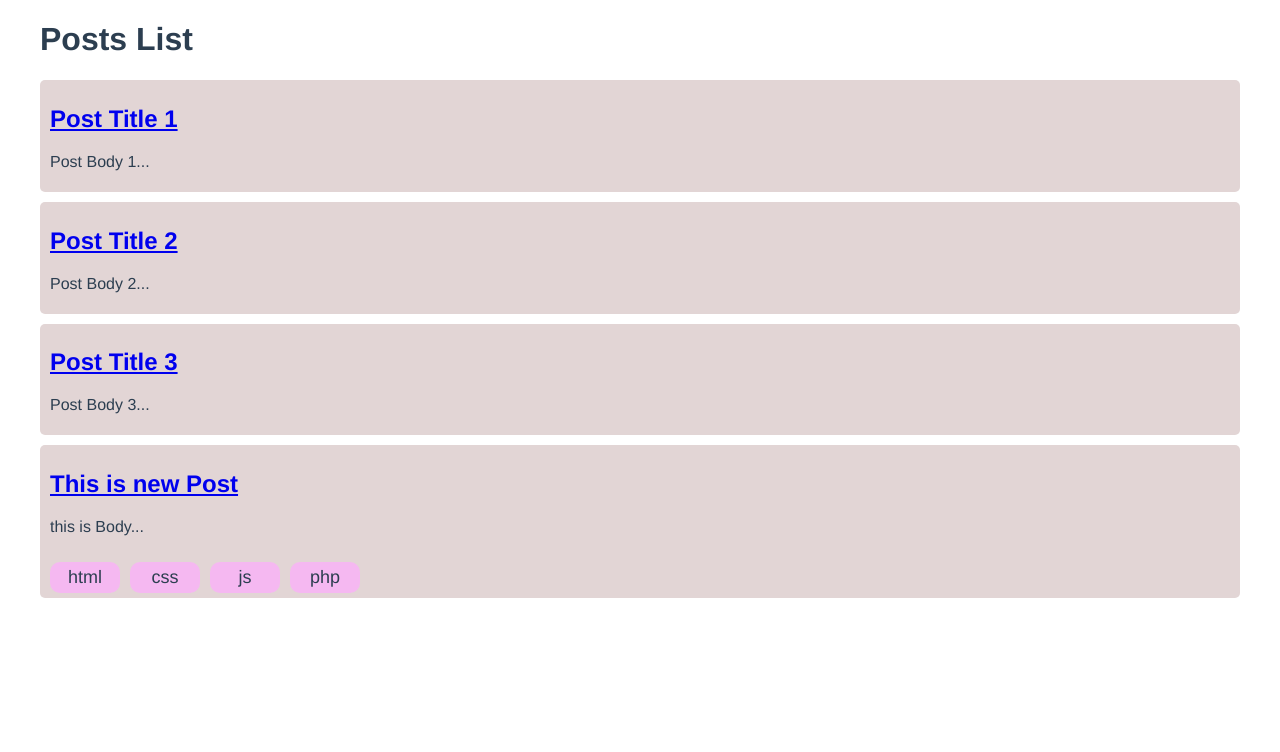
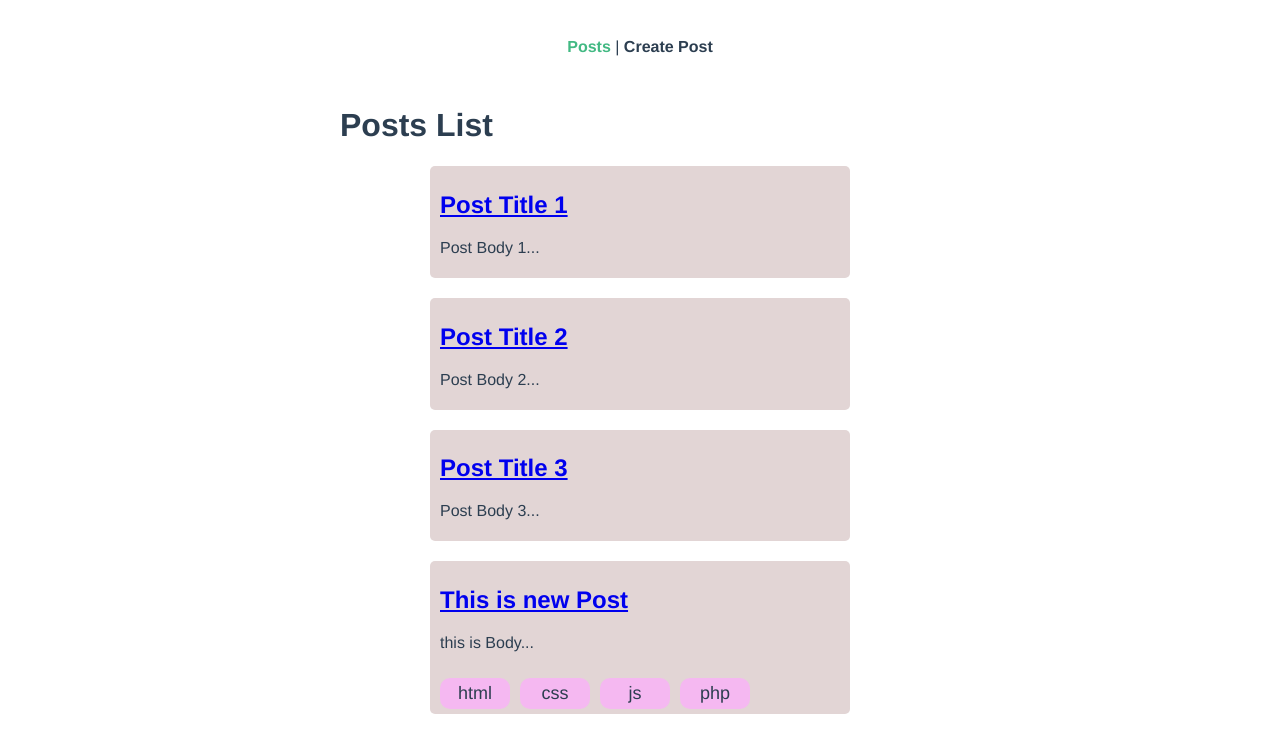
Before and after one commit to r1d3rzz/composition-api, a Vue app: page / in a window 1280 px wide. Shown: the top 752 px of the page. Built offline with nearby package versions, Linux system fonts and the light colour scheme; data requests are answered from the project's data file.

Commit message:
create post detail ui and remove fake await loading

```diff
--- a/src/App.vue
+++ b/src/App.vue
@@ -1,6 +1,14 @@
 <template>
+  <NavbarView />
   <router-view />
 </template>
+
+<script>
+import NavbarView from "./components/NavbarView";
+export default {
+  components: { NavbarView },
+};
+</script>
 
 <style>
 #app {
@@ -18,6 +26,7 @@ nav {
 nav a {
   font-weight: bold;
   color: #2c3e50;
+  text-decoration: none;
 }
 
 nav a.router-link-exact-active {
--- /dev/null
+++ b/src/components/NavbarView.vue
@@ -0,0 +1,13 @@
+<template>
+  <nav>
+    <router-link :to="{ name: 'home' }">Posts</router-link> |
+    <router-link :to="{ name: 'postCreate' }">Create Post</router-link>
+  </nav>
+</template>
+
+<script>
+export default {};
+</script>
+
+<style>
+</style>
--- a/src/components/PostLists.vue
+++ b/src/components/PostLists.vue
@@ -21,5 +21,8 @@ export default {
   padding: 5px 10px;
   border-radius: 5px;
   margin: 10px 0;
+  max-width: 400px;
+  margin: 20px auto;
+  text-align: start;
 }
 </style>
--- a/src/composable/getPost.js
+++ b/src/composable/getPost.js
@@ -5,7 +5,7 @@ let getPost = (id) => {
   let error = ref("");
   let load = async () => {
     try {
-      await new Promise((resolve, reject) => setTimeout(resolve, 2000));
+      // await new Promise((resolve, reject) => setTimeout(resolve, 2000));
       let response = await fetch("http://localhost:3000/posts/" + id);
       if (response === 404) {
         throw new Error("URL IS WRONG");
--- a/src/composable/getPosts.js
+++ b/src/composable/getPosts.js
@@ -6,7 +6,7 @@ let getPosts = () => {
 
   let load = async () => {
     try {
-      await new Promise((resolve, reject) => setTimeout(resolve, 2000));
+      // await new Promise((resolve, reject) => setTimeout(resolve, 2000));
       let response = await fetch("http://localhost:3000/posts");
       if (response.status === 404) {
         throw new Error("URL NOT FOUND");
--- a/src/views/HomeView.vue
+++ b/src/views/HomeView.vue
@@ -35,7 +35,7 @@ export default {
 
 <style>
 .home {
-  max-width: 1200px;
+  max-width: 600px;
   text-align: start;
   margin: 0 auto;
 }
--- a/src/views/PostDetail.vue
+++ b/src/views/PostDetail.vue
@@ -1,7 +1,10 @@
 <template>
-  <div v-if="post">
+  <div v-if="post" class="singlePost">
     <h2>{{ post.title }}</h2>
     <p>{{ post.body }}</p>
+    <div v-for="tag in post.tags" class="tagContainer" :key="tag">
+      <span>{{ tag }}</span>
+    </div>
   </div>
   <div v-else>
     <LoadingSpinner />
```
